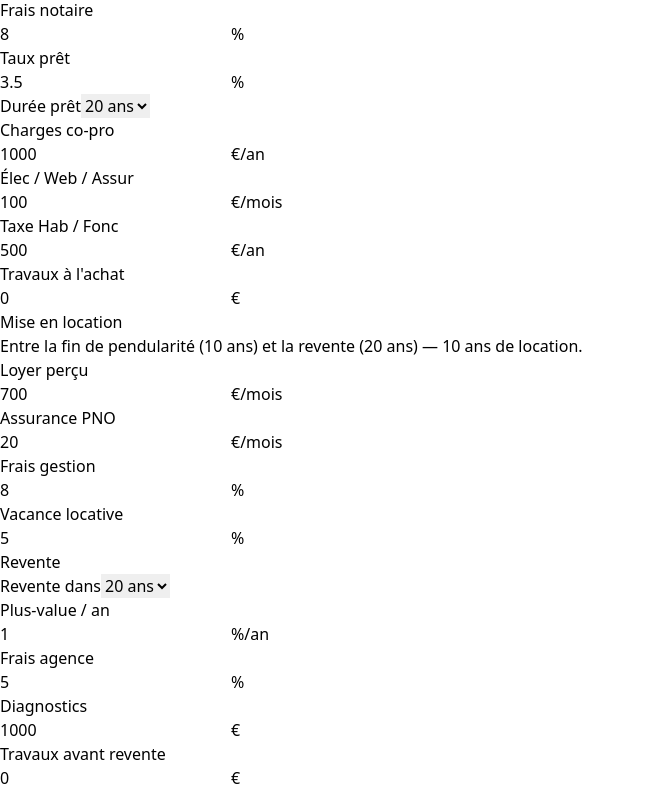
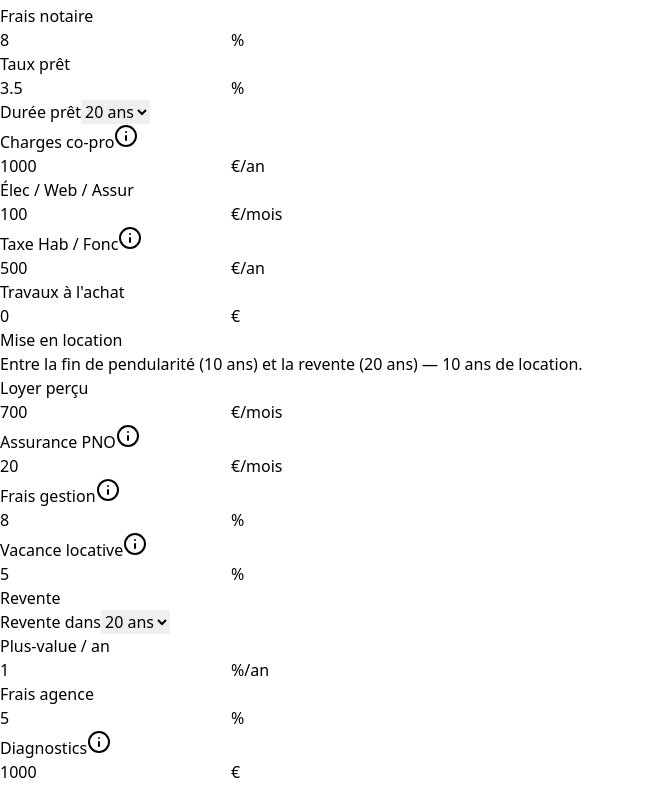
Before and after one commit to jsmadja/kasse, a React (Vite) app: page / in a window 1280 px wide. Shown: the part 1298-2084 px from the top of the page, without its empty margins (0-645 px from the left). Built offline with nearby package versions, Linux system fonts and the light colour scheme.

Commit message:
feat: add tooltips on Taxe Hab, Charges co-pro, PNO, Frais gestion, Vacance locative, Diagnostics, TMI

```diff
--- a/src/App.jsx
+++ b/src/App.jsx
@@ -20,10 +20,38 @@ function useLocalStorage(key, defaultValue) {
   return [value, setStored];
 }
 
-function Field({ label, children, T }) {
+function Tooltip({ text, T }) {
+  const [visible, setVisible] = useState(false);
+  return (
+    <span className="relative inline-flex items-center">
+      <button
+        type="button"
+        onMouseEnter={() => setVisible(true)}
+        onMouseLeave={() => setVisible(false)}
+        onFocus={() => setVisible(true)}
+        onBlur={() => setVisible(false)}
+        onClick={() => setVisible(v => !v)}
+        className={`w-3.5 h-3.5 rounded-full flex items-center justify-center flex-shrink-0 transition ${T.isDark ? 'text-slate-500 hover:text-slate-300' : 'text-slate-400 hover:text-slate-600'}`}
+      >
+        <Info className="w-3.5 h-3.5" />
+      </button>
+      {visible && (
+        <span className={`absolute z-50 bottom-full left-1/2 -translate-x-1/2 mb-2 w-56 rounded-lg px-3 py-2 text-[11px] leading-relaxed shadow-xl pointer-events-none ${T.isDark ? 'bg-slate-700 text-slate-200 border border-slate-600' : 'bg-white text-slate-700 border border-slate-200'}`}>
+          {text}
+          <span className={`absolute top-full left-1/2 -translate-x-1/2 border-4 border-transparent ${T.isDark ? 'border-t-slate-700' : 'border-t-white'}`} />
+        </span>
+      )}
+    </span>
+  );
+}
+
+function Field({ label, tooltip, children, T }) {
   return (
     <div className="flex flex-col gap-1">
-      <label className={`text-[10px] font-bold uppercase tracking-widest ${T.label}`}>{label}</label>
+      <label className={`flex items-center gap-1 text-[10px] font-bold uppercase tracking-widest ${T.label}`}>
+        {label}
+        {tooltip && <Tooltip text={tooltip} T={T} />}
+      </label>
       {children}
     </div>
   );
@@ -612,7 +640,7 @@ export default function App() {
                 <Field label="Loyer" T={T}><Input value={loyerMensuel} onChange={e => setLoyerMensuel(Number(e.target.value))} suffix="€/mois" T={T} /></Field>
                 <Field label="Repas" T={T}><Input value={budgetRepasAppartJour} onChange={e => setBudgetRepasAppartJour(Number(e.target.value))} suffix="€/j" T={T} /></Field>
                 <Field label="Élec / Web / Assur" T={T}><Input value={chargesAnnexesLocationMensuelles} onChange={e => setChargesAnnexesLocationMensuelles(Number(e.target.value))} suffix="€/mois" T={T} /></Field>
-                <Field label="Taxe Hab / Fonc" T={T}><Input value={taxeHabitationLocationAnnuelle} onChange={e => setTaxeHabitationLocationAnnuelle(Number(e.target.value))} suffix="€/an" T={T} /></Field>
+                <Field label="Taxe Hab / Fonc" tooltip="Taxe d'habitation (si applicable) et taxe foncière annuelle sur le logement parisien." T={T}><Input value={taxeHabitationLocationAnnuelle} onChange={e => setTaxeHabitationLocationAnnuelle(Number(e.target.value))} suffix="€/an" T={T} /></Field>
                 <Field label="Frais installation" T={T}><Input value={fraisInstallation} onChange={e => setFraisInstallation(Number(e.target.value))} suffix="€" T={T} /></Field>
               </div>
             </SectionCard>
@@ -627,9 +655,9 @@ export default function App() {
                 <Field label="Durée prêt" T={T}>
                   <Select value={dureeEmpruntAnnees} onChange={e => setDureeEmpruntAnnees(Number(e.target.value))} options={[5,7,10,12,15,20,25,30].map(v => ({ value: v, label: `${v} ans` }))} T={T} />
                 </Field>
-                <Field label="Charges co-pro" T={T}><Input value={chargesAnnuellesAchat} onChange={e => setChargesAnnuellesAchat(Number(e.target.value))} suffix="€/an" T={T} /></Field>
+                <Field label="Charges co-pro" tooltip="Charges de copropriété annuelles : entretien des parties communes, gardien, syndic, travaux votés en AG." T={T}><Input value={chargesAnnuellesAchat} onChange={e => setChargesAnnuellesAchat(Number(e.target.value))} suffix="€/an" T={T} /></Field>
                 <Field label="Élec / Web / Assur" T={T}><Input value={chargesAnnexesAchatMensuelles} onChange={e => setChargesAnnexesAchatMensuelles(Number(e.target.value))} suffix="€/mois" T={T} /></Field>
-                <Field label="Taxe Hab / Fonc" T={T}><Input value={taxeHabitationAchatAnnuelle} onChange={e => setTaxeHabitationAchatAnnuelle(Number(e.target.value))} suffix="€/an" T={T} /></Field>
+                <Field label="Taxe Hab / Fonc" tooltip="Taxe d'habitation (si applicable) et taxe foncière annuelle sur le bien acheté." T={T}><Input value={taxeHabitationAchatAnnuelle} onChange={e => setTaxeHabitationAchatAnnuelle(Number(e.target.value))} suffix="€/an" T={T} /></Field>
                 <Field label="Travaux à l'achat" T={T}><Input value={travauxAchat} onChange={e => setTravauxAchat(Number(e.target.value))} suffix="€" T={T} /></Field>
               </div>
               <SubGroup label="Mise en location" color="teal" T={T} />
@@ -640,9 +668,9 @@ export default function App() {
               </p>
               <div className="grid grid-cols-2 gap-3">
                 <Field label="Loyer perçu" T={T}><Input value={loyerPercuMensuel} onChange={e => setLoyerPercuMensuel(Number(e.target.value))} suffix="€/mois" T={T} /></Field>
-                <Field label="Assurance PNO" T={T}><Input value={assurancePNOMensuelle} onChange={e => setAssurancePNOMensuelle(Number(e.target.value))} suffix="€/mois" T={T} /></Field>
-                <Field label="Frais gestion" T={T}><Input step="0.5" value={fraisGestionLocative} onChange={e => setFraisGestionLocative(Number(e.target.value))} suffix="%" T={T} /></Field>
-                <Field label="Vacance locative" T={T}><Input step="1" value={vacanceLocative} onChange={e => setVacanceLocative(Number(e.target.value))} suffix="%" T={T} /></Field>
+                <Field label="Assurance PNO" tooltip="Assurance Propriétaire Non Occupant : obligatoire en copropriété, elle couvre les dommages causés au bien ou aux tiers quand le logement est vide ou loué." T={T}><Input value={assurancePNOMensuelle} onChange={e => setAssurancePNOMensuelle(Number(e.target.value))} suffix="€/mois" T={T} /></Field>
+                <Field label="Frais gestion" tooltip="Commission prélevée par une agence pour gérer la location à ta place : recherche de locataires, encaissement des loyers, gestion des problèmes. Mettre 0% si tu gères toi-même." T={T}><Input step="0.5" value={fraisGestionLocative} onChange={e => setFraisGestionLocative(Number(e.target.value))} suffix="%" T={T} /></Field>
+                <Field label="Vacance locative" tooltip="Pourcentage du temps annuel où le bien est inoccupé entre deux locataires. Réduit le loyer effectivement perçu. Typiquement 2-5% pour Paris." T={T}><Input step="1" value={vacanceLocative} onChange={e => setVacanceLocative(Number(e.target.value))} suffix="%" T={T} /></Field>
               </div>
               <SubGroup label="Revente" color="emerald" T={T} />
               <div className="grid grid-cols-2 gap-3">
@@ -651,7 +679,7 @@ export default function App() {
                 </Field>
                 <Field label="Plus-value / an" T={T}><Input step="0.1" value={plusValueAnnuelle} onChange={e => setPlusValueAnnuelle(Number(e.target.value))} suffix="%/an" T={T} /></Field>
                 <Field label="Frais agence" T={T}><Input step="0.5" value={fraisAgenceRevente} onChange={e => setFraisAgenceRevente(Number(e.target.value))} suffix="%" T={T} /></Field>
-                <Field label="Diagnostics" T={T}><Input value={fraisDiagnostics} onChange={e => setFraisDiagnostics(Number(e.target.value))} suffix="€" T={T} /></Field>
+                <Field label="Diagnostics" tooltip="Diagnostics immobiliers obligatoires à la vente : DPE, amiante, électricité, gaz, etc. Comptez 500-1 500 € selon la surface et l'ancienneté du bien." T={T}><Input value={fraisDiagnostics} onChange={e => setFraisDiagnostics(Number(e.target.value))} suffix="€" T={T} /></Field>
                 <Field label="Travaux avant revente" T={T}><Input value={travauxRevente} onChange={e => setTravauxRevente(Number(e.target.value))} suffix="€" T={T} /></Field>
               </div>
             </SectionCard>
@@ -664,7 +692,7 @@ export default function App() {
               <p className={`text-[10px] -mt-2 ${T.textFaint}`}>Calcul de l'économie d'impôt si tu optes pour les frais réels plutôt que l'abattement forfaitaire 10%.</p>
               <div className="grid grid-cols-2 gap-3">
                 <Field label="Salaire brut" T={T}><Input value={salaireBrutAnnuel} onChange={e => setSalaireBrutAnnuel(Number(e.target.value))} suffix="€/an" T={T} /></Field>
-                <Field label="TMI" T={T}>
+                <Field label="TMI" tooltip="Taux Marginal d'Imposition : le taux auquel est imposé le dernier euro de tes revenus. Tranches 2024 : 0%, 11%, 30%, 41%, 45%. Utilisé pour calculer l'impôt sur les revenus locatifs et l'économie liée aux frais réels." T={T}>
                   <Select value={tmi} onChange={e => setTmi(Number(e.target.value))} options={[0, 11, 30, 41, 45].map(v => ({ value: v, label: `${v} %` }))} T={T} />
                 </Field>
               </div>
```
